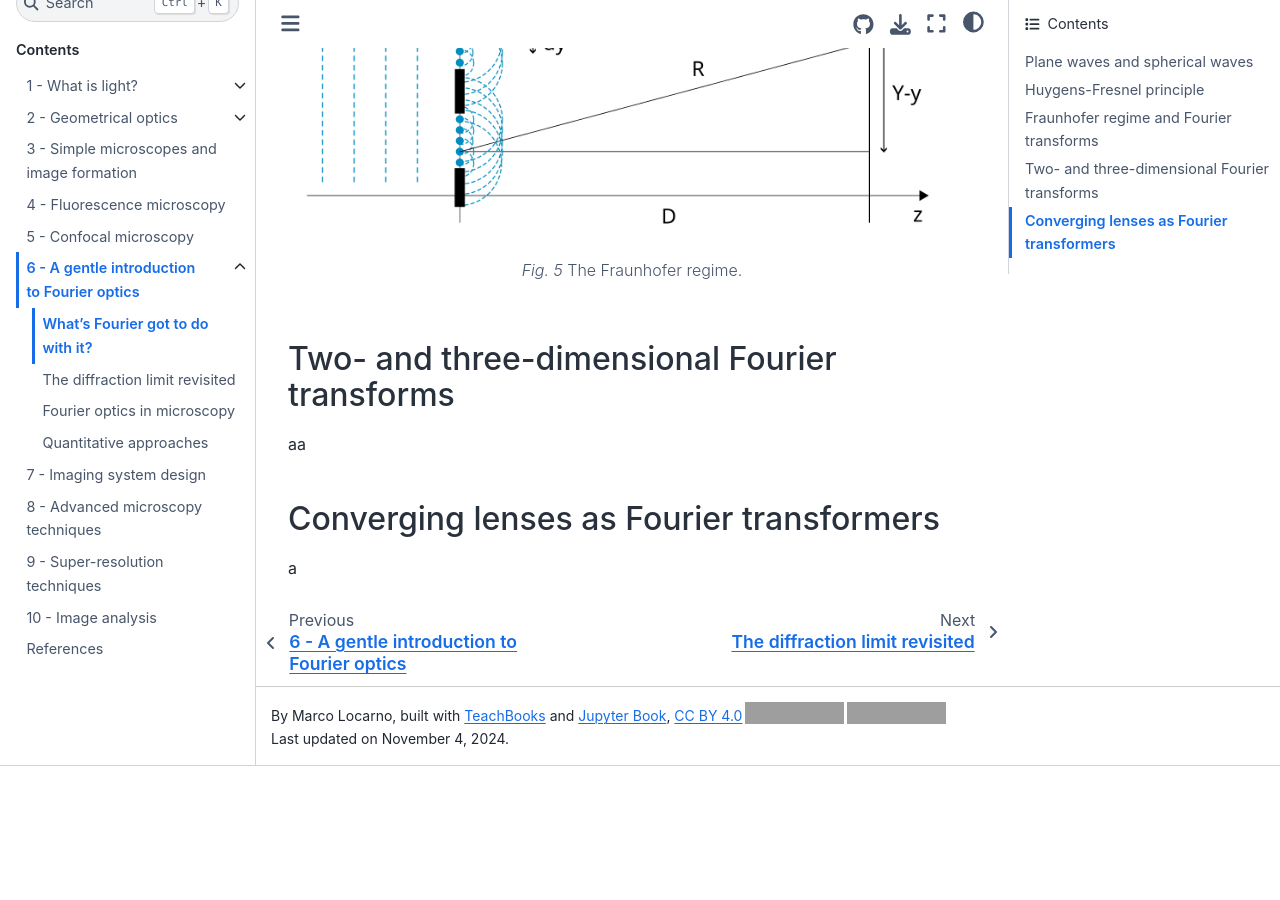
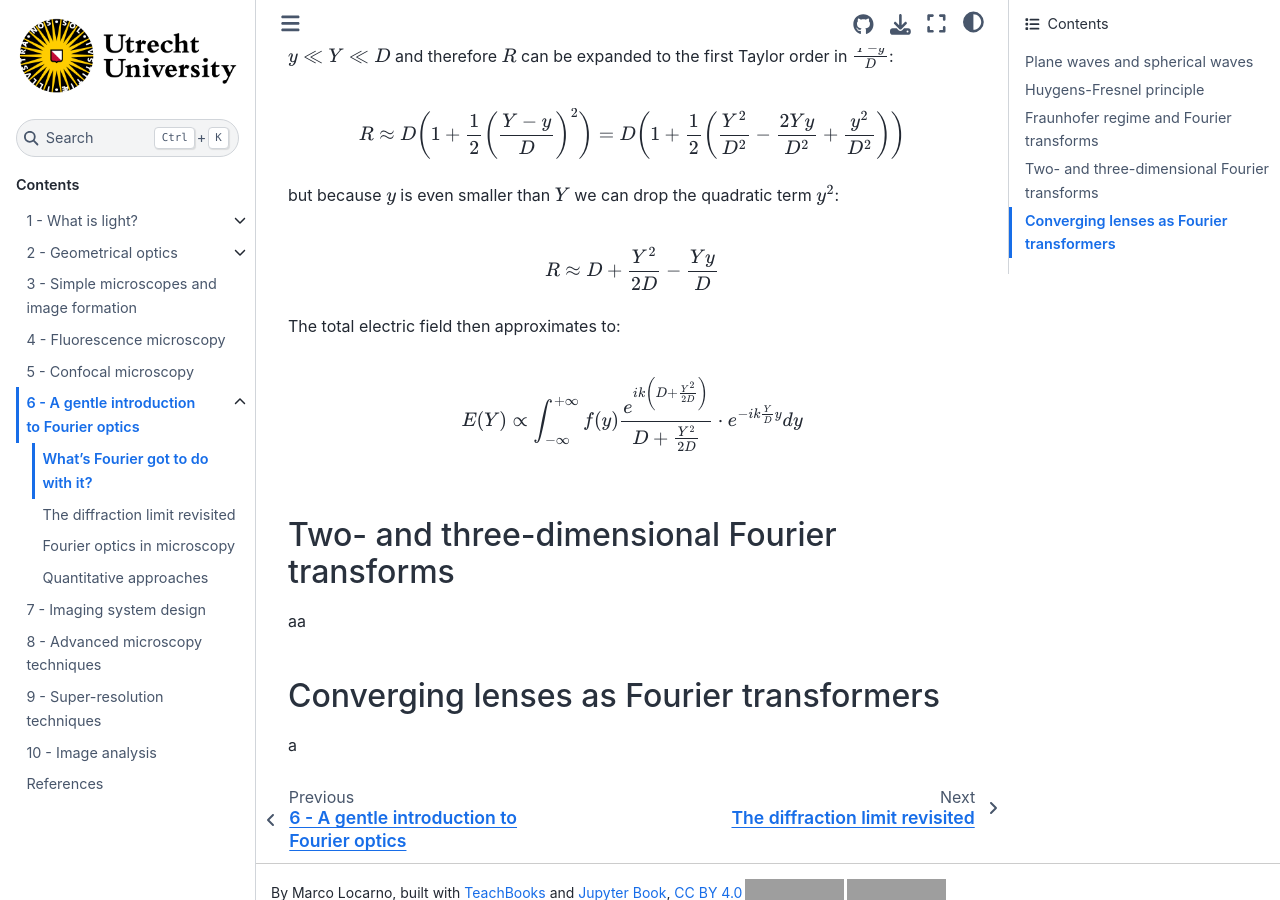
Before and after one commit to MarcoLoc95/ALMB, a Jupyter Book: the page built from book/some_content/chap6_1.md, in a window 1280 px wide and 900 px high, scrolled down 4968 px. Built offline with Jupyter Book 1.0.4 settings and Sphinx 7.4.7 and the Sphinx Book theme 1.1.4, drawn with Linux system fonts in a browser that asks for light colours; comment, search, counter and statistics services are not loaded; before the commit the page ends 5734 px from its top, so only the background shows below that; some of the changed text lies outside the part shown; grey boxes are pictures that could not be loaded.

Commit message:
Update chap6_1.md

````diff
--- a/book/some_content/chap6_1.md
+++ b/book/some_content/chap6_1.md
@@ -76,6 +76,15 @@
 
 Fraunhofer regime and Fourier transforms
 ---
+```{figure} ../figures/huygensfraunhofer.png
+---
+height: 50%
+name: huygensfraunhofer
+align: center
+---
+The Fraunhofer regime.
+```
+
 Let us look at the plane $x=0$ like in _{numref}`Fig. {number} <huygensfraunhofer>`_ and let us place a screen at distance $D$ from the aperture. Each point along the $y$-axis in the aperture will generate a spherical wave with (infinitesimally small) electric field $dE$:
 
 $$
@@ -111,15 +120,11 @@
 R\approx D+\frac{Y^2}{2D}-\frac{Yy}{D}
 $$
 
+The total electric field then approximates to:
 
-```{figure} ../figures/huygensfraunhofer.png
----
-height: 50%
-name: huygensfraunhofer
-align: center
----
-The Fraunhofer regime.
-```
+$$
+E(Y) \propto \int_{-\infty}^{+\infty} f(y) \frac{e^{ik\bigg(D+\frac{Y^2}{2D}\bigg)}}{D+\frac{Y^2}{2D}} \cdot e^{-ik\frac{Y}{D}y} dy
+$$
 
 Two- and three-dimensional Fourier transforms
 ---
````
